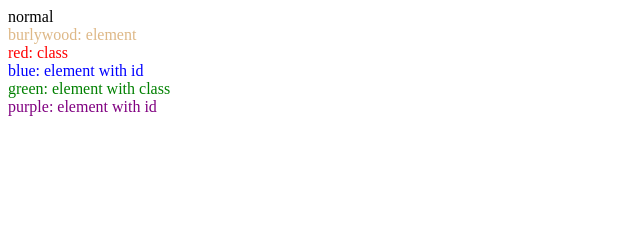
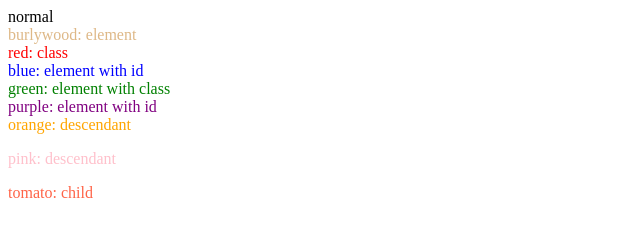
Before and after one commit to UkiDLucas/META_backend, a plain HTML site: page Intro/module_2/index.html in a window 1280 px wide. Shown: the whole page, without its empty margins (0-640 px from the left). Drawn offline with Linux system fonts and the light colour scheme.

Commit message:
Update index.html

```diff
--- a/Intro/module_2/index.html
+++ b/Intro/module_2/index.html
@@ -20,6 +20,11 @@
         </div>
         <div id="i3">
             purple: element with id
+            <div>
+                orange: descendant
+                <p>pink: descendant</p>
+            </div>
+            <p>tomato: child</p>
         </div>
-
-    </html>
+    </body>
+</html>
```
